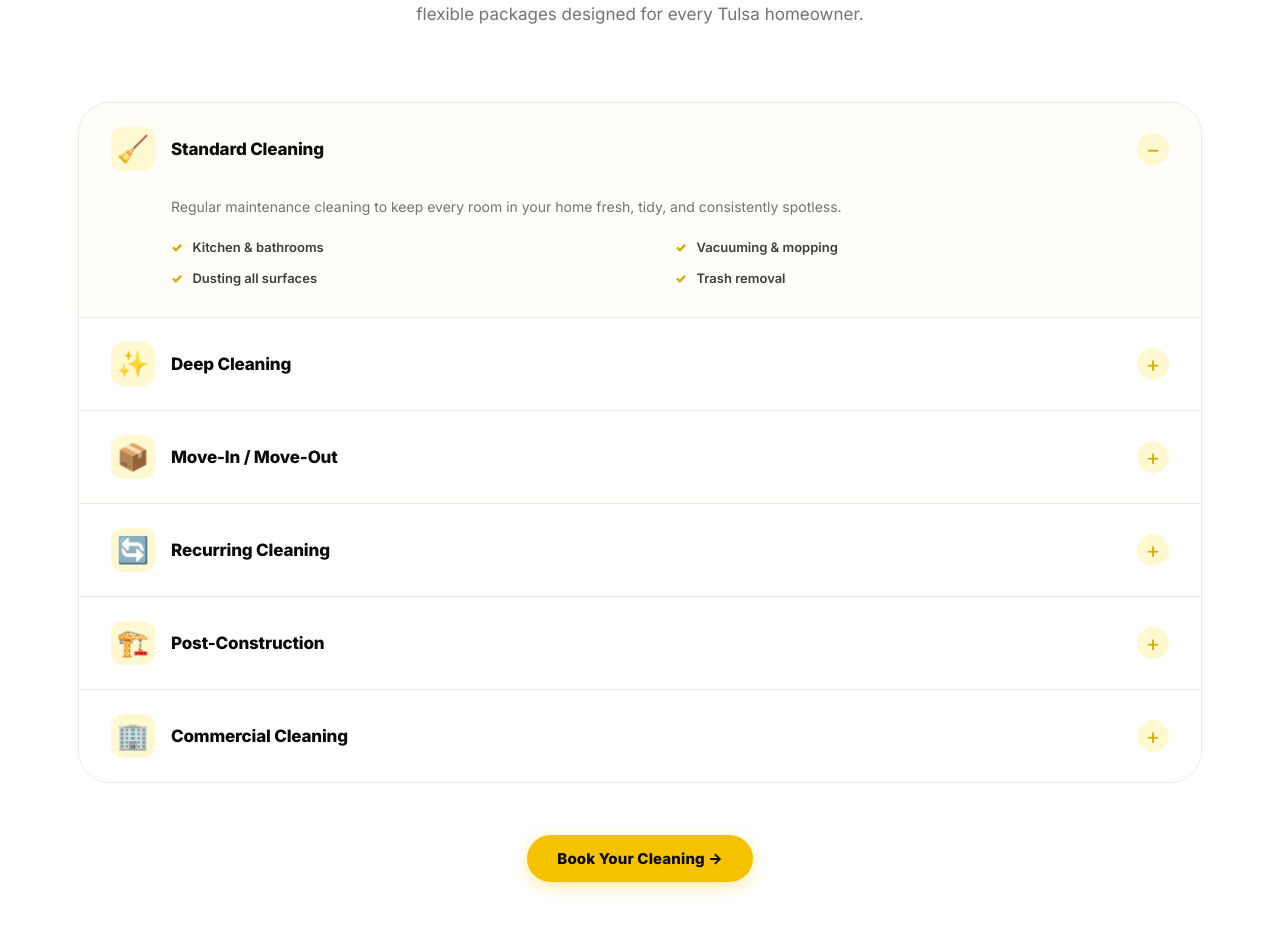
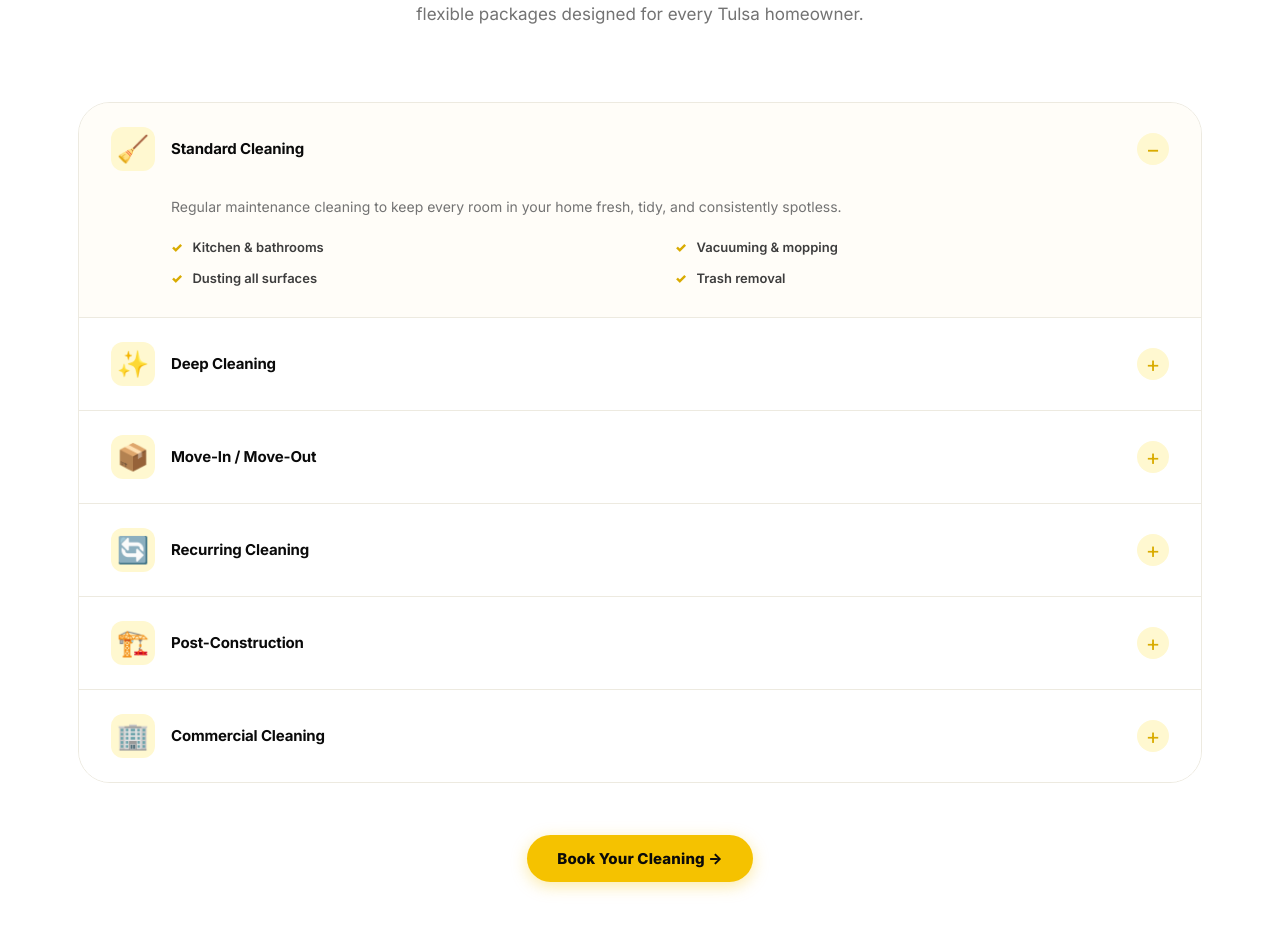
Before and after one commit to alekwayne3-crypto/personal_site, a React (Vite) app in the folder client/: page / in a window 1280 px wide. Shown: the part 1060-1993 px from the top of the page. Built offline with nearby package versions, Linux system fonts and the light colour scheme.

Commit message:
Reduce accordion title size and weight

```diff
--- a/client/src/index.css
+++ b/client/src/index.css
@@ -629,7 +629,7 @@ input, textarea, select { font-family: var(--font); }
 .svc-header:hover { background: var(--yellow-pale); }
 .svc-header-left { display: flex; align-items: center; gap: 16px; }
 .svc-icon { font-size: 26px; width: 44px; height: 44px; background: var(--yellow-light); border-radius: 12px; display: flex; align-items: center; justify-content: center; flex-shrink: 0; }
-.svc-title { font-size: 17px; font-weight: 800; color: var(--black); letter-spacing: -0.01em; }
+.svc-title { font-size: 15px; font-weight: 700; color: var(--black); letter-spacing: -0.01em; }
 .svc-item--open .svc-title { color: var(--black); }
 .svc-arrow { font-size: 22px; font-weight: 300; color: var(--yellow-dark); width: 32px; height: 32px; display: flex; align-items: center; justify-content: center; border-radius: 50%; background: var(--yellow-light); flex-shrink: 0; }
 
```
